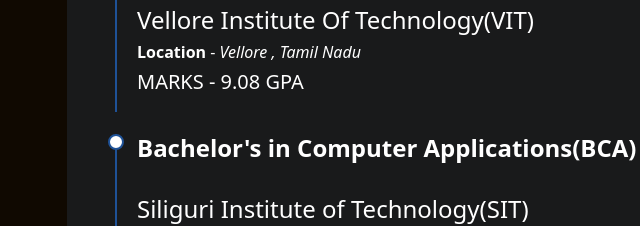
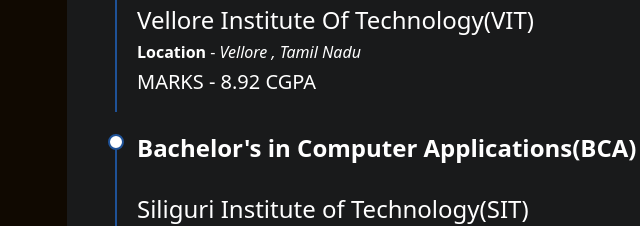
Before and after one commit to Ritesh18117/Ritesh-s-Protfolio, a website: page public/index.html in a window 1280 px wide. Shown: the part 568-794 px from the top of the page, 183-823 px from the left. Drawn offline with nearby package versions, Linux system fonts and the light colour scheme.

Commit message:
CGPA update

```diff
--- a/public/index.html
+++ b/public/index.html
@@ -181,7 +181,7 @@
         <br>
         <h4>Vellore Institute Of Technology(VIT)</h4>
         <h6><b>Location</b> - <i>Vellore , Tamil Nadu</i></h6>
-        <h5>MARKS -  9.08 GPA</h5>
+        <h5>MARKS -  8.92 CGPA</h5>
       </div>
       <br>
       <div class="my-education" id="bachelors">
```
